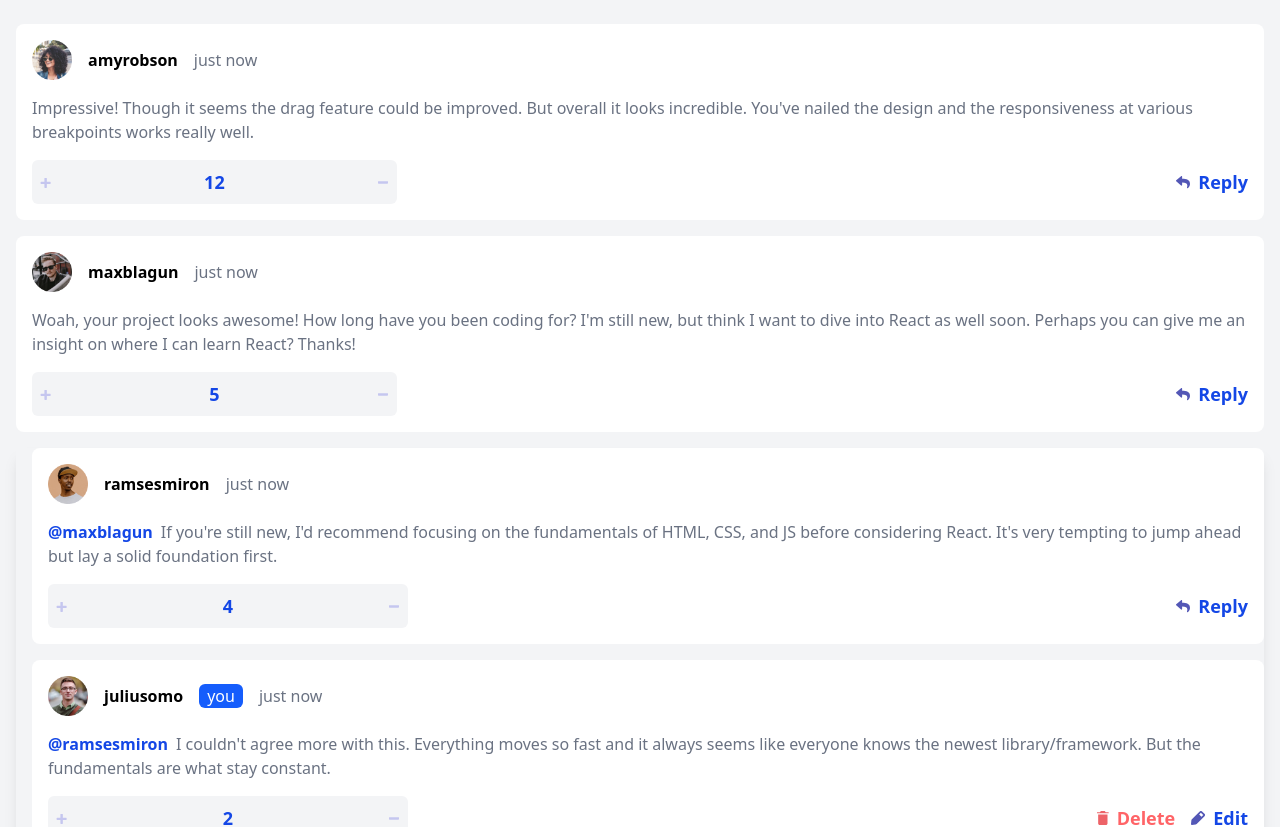
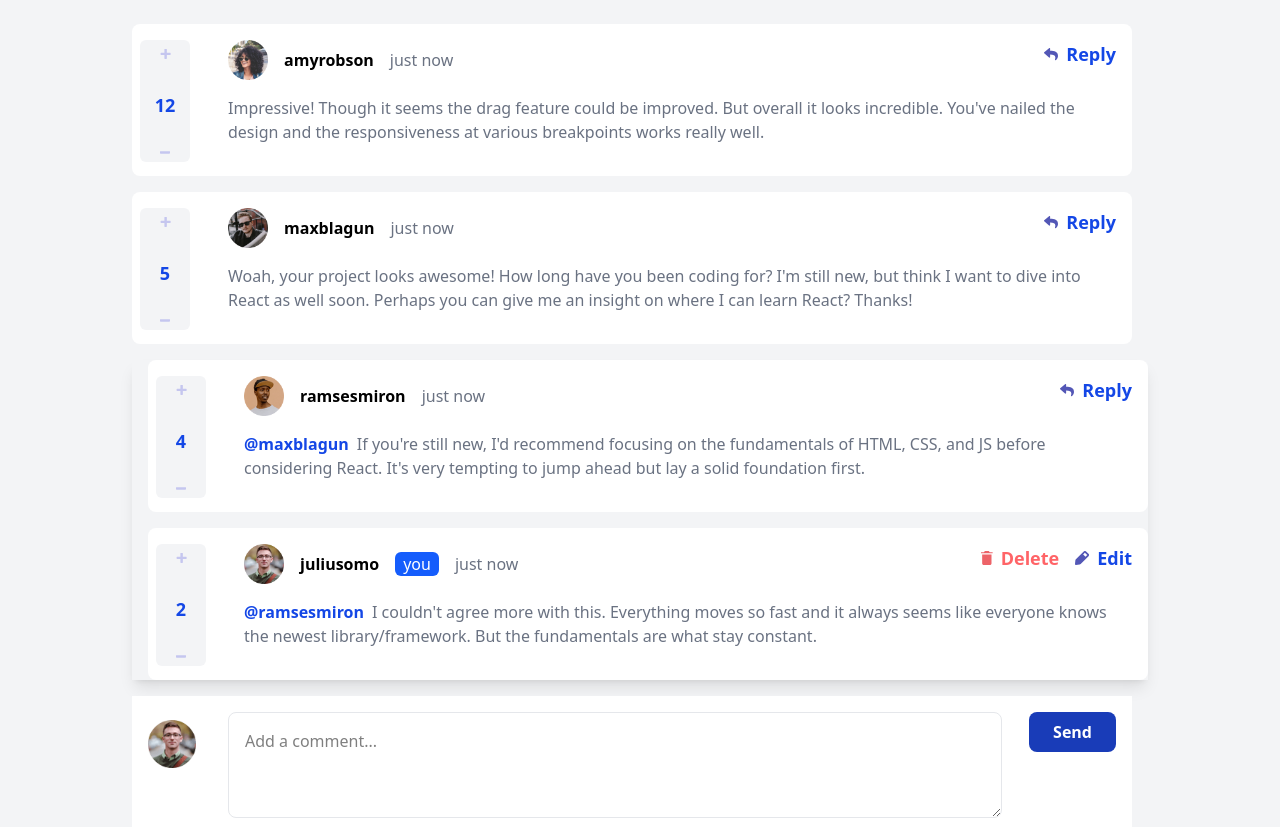
Before and after one commit to Medido1/Interactive-comments-section, a React (Vite) app: page / in a window 1280 px wide. Shown: the top 827 px of the page. Built offline with nearby package versions, Linux system fonts and the light colour scheme.

Commit message:
Add resposive design for bigger screens

```diff
--- a/src/App.jsx
+++ b/src/App.jsx
@@ -9,7 +9,8 @@ function App() {
 
   const sortedComments = data.comments ? [...data.comments].sort((a, b) => b.score - a.score): []
   return (
-    <main className="bg-gray-100 min-h-screen px-4 py-6">
+    <main className="bg-gray-100 min-h-screen px-4 py-6 flex justify-center">
+      <div>
         <div>
           {sortedComments.map(comment => (
             <CommentComp
@@ -19,6 +20,7 @@ function App() {
           ))}
         </div>
         <CommentForm />
+      </div>
     </main>
   );
 }
--- a/src/components/CommentComp.jsx
+++ b/src/components/CommentComp.jsx
@@ -91,11 +91,10 @@ function CommentComp({ comment }) {
     setDisabledButtons(true);
   }
 
-
   return (
     <div className="bg-gray-100 relative">
-      <div className="bg-white p-4 rounded-lg mb-4 ">
-        <div className="flex gap-4 items-center">
+      <div className="bg-white p-4 rounded-lg mb-4 relative max-w-[1000px]">
+        <div className="flex gap-4 items-center md:ml-20">
           <img
             className="h-10"
             src={user.image.webp} alt={`${user.username} avatar`}
@@ -118,7 +117,7 @@ function CommentComp({ comment }) {
         }
         {!showEditForm &&
           <>
-            <p className="text-gray-500 my-4">
+            <p className="text-gray-500 my-4 md:ml-20">
               {replyingTo &&
                 <span className="inline-block text-blue-700 font-bold mr-2">
                   @{replyingTo}
@@ -128,7 +127,7 @@ function CommentComp({ comment }) {
             <div className="flex justify-between">
               <div
                 className="flex justify-between p-2 items-center gap-2 w-[30%] rounded-md
-              bg-gray-100">
+              bg-gray-100 md:flex-col md:w-[5%] md:h-[80%] md:absolute md:left-2 md:top-4">
                 <button
                   disabled ={disabledButtons}
                   onClick={incrementScore}
@@ -149,13 +148,13 @@ function CommentComp({ comment }) {
                   onClick={() => replyToComment(id)}
                   type="button"
                   className="flex items-center gap-2 text-blue-700 font-bold text-lg
-                    cursor-pointer">
+                    cursor-pointer md:absolute md:right-4 md:top-4 hover:text-blue-500">
                   <img src={iconReply} alt="reply icon" />
                   <p>Reply</p>
                 </button>
               }
               {user.username === currentUser &&
-                <div className="flex gap-4">
+                <div className="flex gap-4 md:absolute md:top-4 md:right-4">
                   <button
                     disabled ={disabledButtons}
                     onClick={() => deleteComment(id)}
--- a/src/components/CommentForm.jsx
+++ b/src/components/CommentForm.jsx
@@ -54,10 +54,10 @@ function CommentForm() {
   return (
     <form
       onSubmit={submitComment}
-      className="bg-white p-4">
+      className="bg-white p-4 max-w-[1000px] relative">
       <label htmlFor="commentText" className="sr-only">Add a comment</label>
       <textarea
-        className="border-gray-200 border p-4 rounded-lg mb-4"
+        className="border-gray-200 border p-4 rounded-lg mb-4 md:w-[80%] md:ml-20"
         name="commentText" id="commentText"
         rows="3"
         cols="30"
@@ -68,13 +68,13 @@ function CommentForm() {
       ></textarea>
       <div className="flex justify-between items-center">
         <img
-          className="h-8"
+          className="h-8 md:absolute md:top-6 md:h-12"
           src={userAvatar} alt="user avatar"
         />
         <button
           type="submit"
-          className="px-6 py-2 bg-blue-800 text-white rounded-lg
-            font-bold cursor-pointer">
+          className="px-6 py-2 bg-blue-800 hover:bg-blue-400 text-white rounded-lg
+            font-bold cursor-pointer md:absolute md:top-4 md:right-4">
           Send
         </button>
       </div>
--- a/src/components/replyForm.jsx
+++ b/src/components/replyForm.jsx
@@ -87,10 +87,10 @@ function ReplyForm({id, setShowReplyForm}) {
   return (
     <form
       onSubmit={submitReply}
-      className="bg-white p-4">
+      className="bg-white p-4 max-w-[1000px] relative ">
       <label htmlFor="commentText" className="sr-only">Add a comment</label>
       <textarea
-        className="border-gray-200 border p-4 rounded-lg mb-4"
+        className="border-gray-200 border p-4 rounded-lg mb-4 md:w-[80%] md:ml-20"
         name="commentText" id="commentText"
         rows="3"
         cols="30"
@@ -100,13 +100,13 @@ function ReplyForm({id, setShowReplyForm}) {
       ></textarea>
       <div className="flex justify-between items-center">
         <img
-          className="h-8"
+          className="h-8 md:absolute md:top-6 md:h-12"
           src={userAvatar} alt="user avatar"
         />
         <button
           type="submit"
-          className="px-6 py-2 bg-blue-800 text-white rounded-lg
-            font-bold cursor-pointer">
+          className="px-6 py-2 bg-blue-800 hover:bg-blue-400 text-white rounded-lg
+            font-bold cursor-pointer md:absolute md:top-4 md:right-4">
           Reply
         </button>
       </div>
```
Lines whose indentation alone changed are shown as unchanged.
